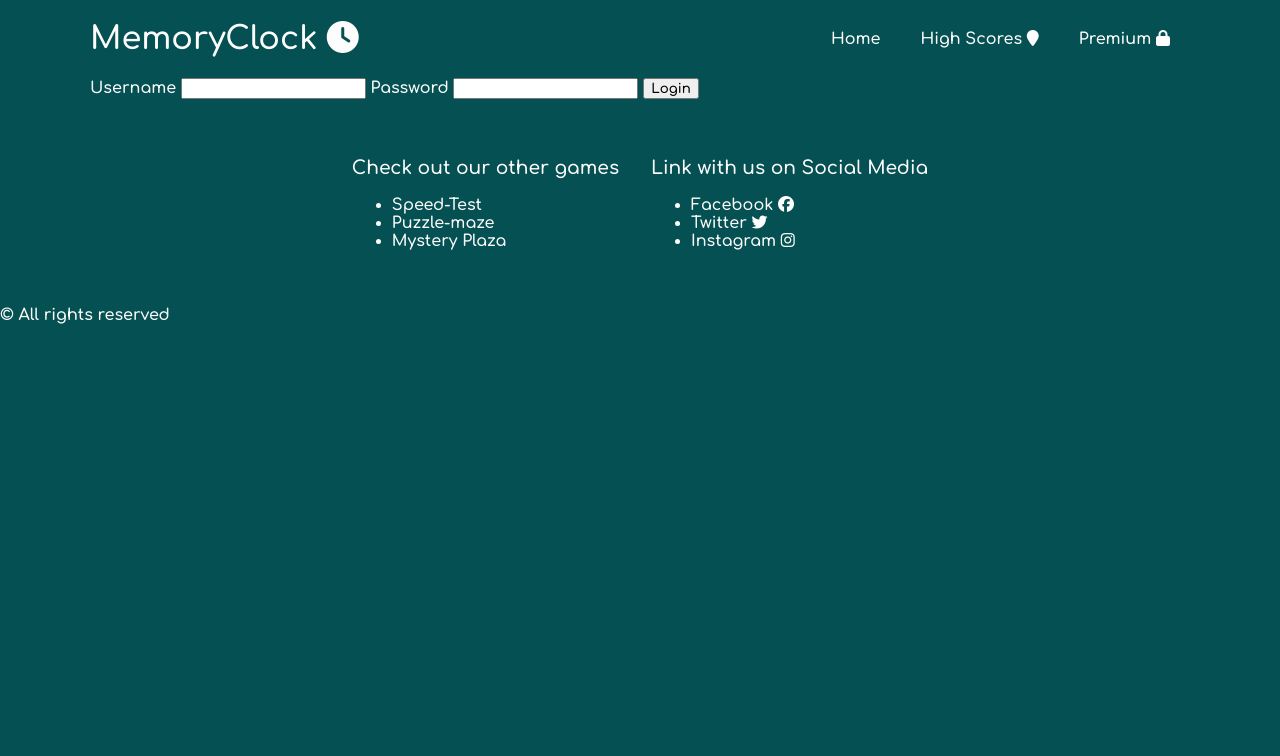
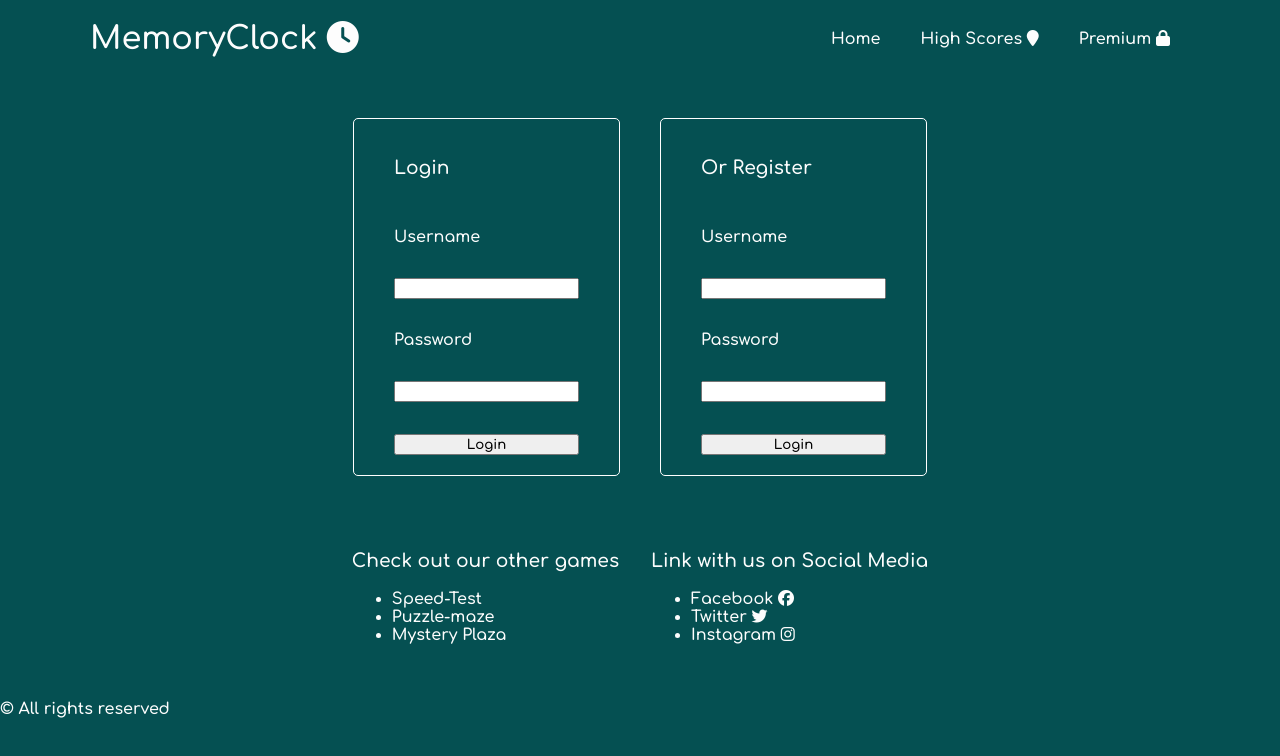
Before and after one commit to moemaxmen1989/MemoryClock, a website: page views/premium.html in a window 1280 px wide. Drawn offline with Linux system fonts and the light colour scheme.

Commit message:
Added to the premium Page
Added styling to the premium page.

```diff
--- a/views/premium.css
+++ b/views/premium.css
@@ -0,0 +1,29 @@
+.premium {
+
+   margin:40px auto;
+
+    display: flex;
+
+    gap:40px;
+
+    justify-content: center;
+
+    flex-wrap: wrap;
+
+
+
+
+}
+
+
+.login-form{
+
+
+    display: grid;
+    gap:2rem;
+
+
+    border:1px solid white;
+    padding:20px 40px;
+    border-radius:5px;
+}
--- a/views/premium.html
+++ b/views/premium.html
@@ -48,8 +48,9 @@
 
         <!--Login to Premium Membership-->
 
-      <div class="container">
+      <div class="container premium">
 <form action="POST" class="login-form">
+    <h3>Login</h3>
 <label for="account">Username</label>
 <input type="text" class="input-text">
 
@@ -59,6 +60,19 @@
 <button type ="submit">Login</button>
 
 </form>
+
+
+<form action="POST" class="login-form">
+    <h3>Or Register</h3>
+    <label for="account">Username</label>
+    <input type="text" class="input-text">
+
+    <label for="accoount">Password</label>
+    <input type="text" class="input-text">
+
+    <button type ="submit">Login</button>
+
+    </form>
 
 
 
```
